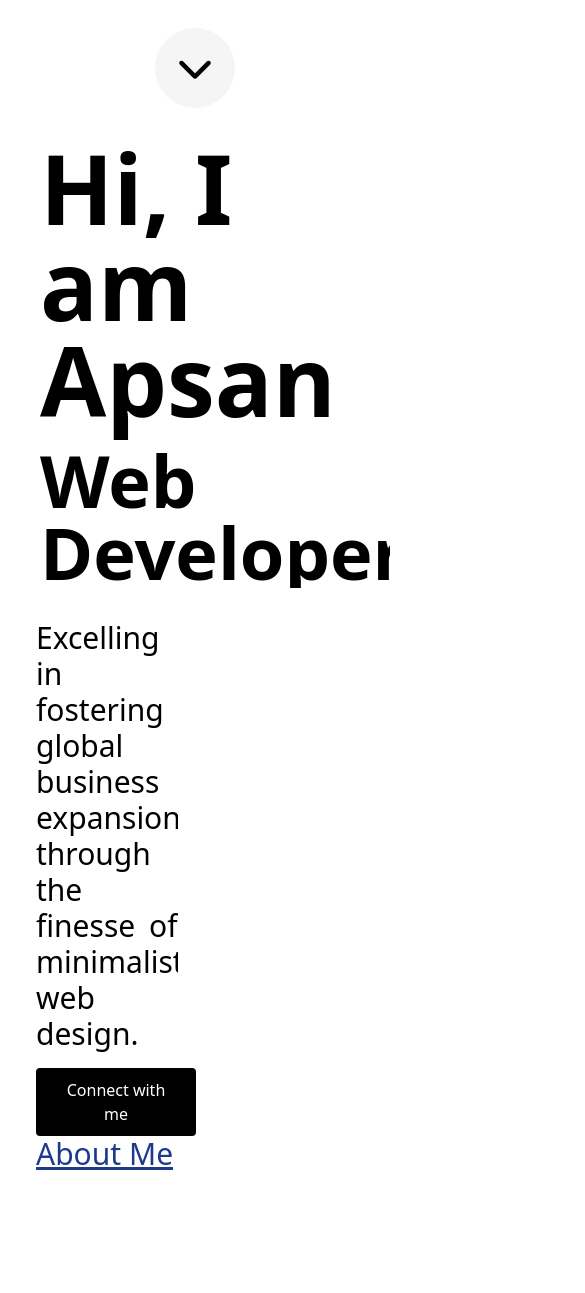
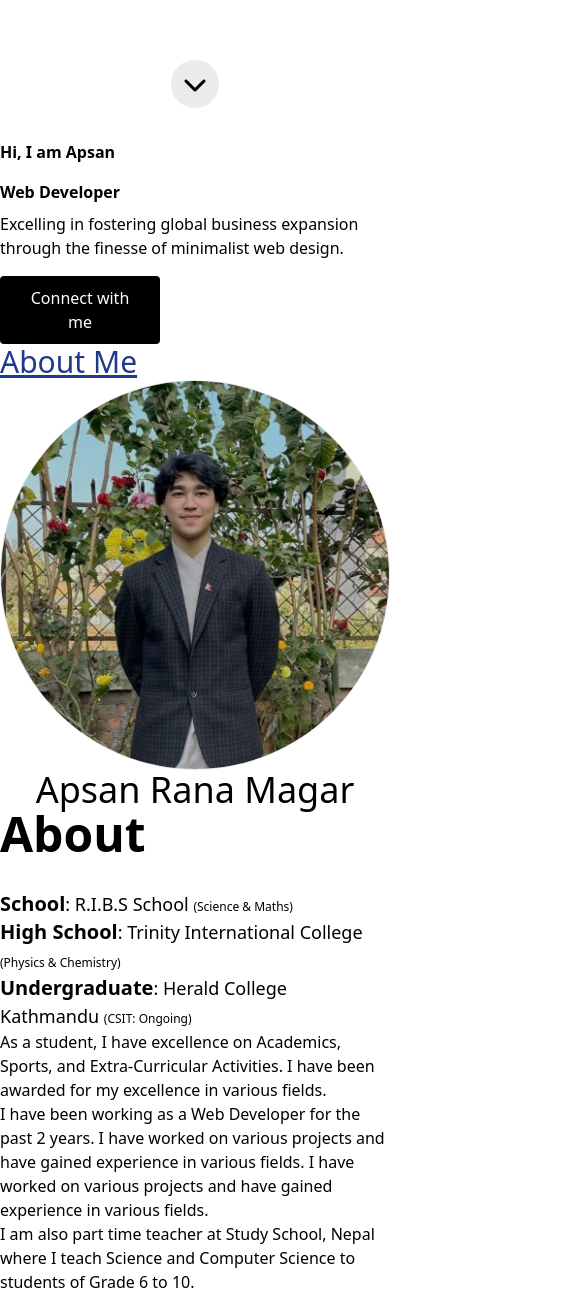
Before and after one commit to Apsan1/apsan1.github.io, a React (Vite) app: page / in a window 390 px wide. Shown: the part 704-1997 px from the top of the page, 585 px wide, since content can reach past the window. Built offline with nearby package versions, Linux system fonts and the light colour scheme.

Commit message:
Update⬆️: Added Responsiveness

```diff
--- a/package.json
+++ b/package.json
@@ -4,7 +4,7 @@
   "version": "0.0.0",
   "type": "module",
   "scripts": {
-    "dev": "vite",
+    "dev": "vite --host",
     "build": "vite build",
     "lint": "eslint . --ext js,jsx --report-unused-disable-directives --max-warnings 0",
     "preview": "vite preview"
--- a/src/components/aboutme.jsx
+++ b/src/components/aboutme.jsx
@@ -4,16 +4,16 @@ import { Reveal } from "./utils/animations";
 const AboutMe = () => {
     return (
 
-        <div className="grid grid-cols-2 px-20 row-span-1 h-screen">
-                <div className="flex flex-col col-span-1 ">
+        <div className="14promax:mt-60 lg:mt-0 grid lg:grid-cols-2 lg:px-20 lg:row-span-1 lg:h-screen">
+                <div className="flex flex-col col-span-1 14promax:items-center">
                 <Reveal>
-                <img className="w-auto h-auto border rounded-full" src="/imgs/me.jpg" alt="My Profile Picture"/>
+                <img className="lg:w-auto lg:h-auto 14promax:h-80 border rounded-full" src="/imgs/me.jpg" alt="My Profile Picture"/>
                 </Reveal>
-                <h1 className="text-4xl font-normal text-center mr-60">Apsan Rana Magar</h1>
+                <h1 className="text-4xl font-normal text-center">Apsan Rana Magar</h1>
                 </div>
 
-                <div className="flex flex-col col-span-1 px-20 ">
-                <h1 className="text-5xl font-semibold">About</h1>
+                <div className="flex flex-col col-span-1 lg:px-20 14promax:px-2 14promax:py-2">
+                <h1 className="text-5xl font-semibold 14promax:text-center">About</h1>
                 <div className="text-lg mt-8">
                     {/* <ul>
                         <li className="text-2xl mt-3"><span className="font-semibold text-2xl">JavaScript:</span> React, Node, Vue, Angular</li>
@@ -32,7 +32,7 @@ const AboutMe = () => {
                 </div>
 
                 <Reveal>
-                <p className="text-normal font-normal mt-10">
+                <p className="text-normal font-normal lg:mt-10 14promax:mt-3">
                     As a student, I have excellence on Academics, Sports, and Extra-Curricular Activities.
                     I have been awarded for my excellence in various fields.
                     <br />
--- a/src/components/details.jsx
+++ b/src/components/details.jsx
@@ -5,12 +5,13 @@ import { Reveal, scrollDown } from "./utils/animations";
 const Details = () => {
     return (
         <>
+        <div className="lg:h-screen">
         <IntroTop />
-        <div className="grid grid-rows-3 gap-1">
-        <div className="flex flex-col col-span-1 pl-9 ">
-            <div className="mt-6" style={{width: "40%"}}>
+        <div className="grid grid-rows-1 gap-1">
+        <div className="flex flex-col col-span-1 lg:pl-9 14promax:pl-3 ">
+            <div className="lg:mt-6 14promax:mt-2 14promax:w-70 lg:w-40vw ">
             <Reveal>
-            <p className="text-3xl text-justify font-normal mt-2">
+            <p className="14promax:text-2xl 14promax:text-left lg:text-3xl lg:text-justify font-normal mt-2">
                 Excelling in fostering global business expansion through the finesse of minimalist web design.
             </p>
             </Reveal>
@@ -23,6 +24,7 @@ const Details = () => {
         </div>
 
         </div>
+        </div>
         </>
     );
 }
--- a/src/components/experience.jsx
+++ b/src/components/experience.jsx
@@ -4,11 +4,11 @@ import { Reveal, RevealLeft, FadeIn } from "./utils/animations";
 const ExperienceData = () => {
     return (
         <div className="desc">
-       <RevealLeft> <h1 className="text-8xl font-semibold text-left ml-10">EXPERIENCE</h1></RevealLeft>
+       <RevealLeft> <h1 className="lg:text-8xl 14promax:text-5xl font-semibold text-left lg:ml-10 14promax:ml-3">EXPERIENCE</h1></RevealLeft>
         <div className="h-screen" >
-        <Reveal><h2 className="text-6xl font-semibold text-left ml-10">Tutor</h2></Reveal>
-        <div className="grid grid-cols-2 gap-20 mt-10">
-        <FadeIn><img src="imgs/School.jpeg" alt="school" className="col-span-1 w-full h-auto rounded-lg ml-10" /></FadeIn>
+        <Reveal><h2 className="lg:text-6xl 14promax:text-4xl font-semibold text-left lg:ml-10 14promax:ml-3">Tutor</h2></Reveal>
+        <div className="grid lg:grid-cols-2 14promax:grid-rows-2 lg:gap-20 lg:mt-10 lg:ml-0 14promax:ml-3 items-center justify-center">
+        <FadeIn><img src="imgs/School.jpeg" alt="school" className="lg:col-span-1 14promax:row-span-1 14promax:ml-8 14promax:w-80vw lg:w-full h-auto rounded-lg lg:ml-10" /></FadeIn>
         <div className="col-span-1">
         <RevealLeft> <h1 className="text-4xl font-light">Teacher at </h1> </RevealLeft>
         <RevealLeft>  <h2 className="text-2xl font-bold">STUDY SCHOOL, NEPAL</h2> </RevealLeft>
@@ -18,7 +18,7 @@ const ExperienceData = () => {
                 I have been teaching students for the past 2 years.
                  I have taught the following subjects:
 
-                    <ul className="teachlist text-lg font-normal mx-4">
+                    <ul className="teachlist text-lg font-normal lg:mx-4">
                     <li> Science</li>
                     <li> Computer Science</li>
                     <li> OBTE</li>
--- a/src/components/home.jsx
+++ b/src/components/home.jsx
@@ -2,19 +2,18 @@ import React from "react";
 import { RevealLeft, scrollDown } from "./utils/animations";
 
 const Home = () => {
-
     return (
-        <div className="flex flex-col h-screen items-center justify-center">
-            <div className="container mx-auto flex-grow flex flex-col items-center justify-center"> {/* Centering text horizontally and vertically */}
+        <div className="lg:w-auto flex flex-col h-screen items-center justify-center">
+            <div className="container mx-auto flex-grow flex flex-col items-center justify-center">
                 <RevealLeft>
-                    <h1 className="animate-typing overflow-hidden whitespace-nowrap text-6xl text-center font-bold">
+                    <h1 className="14promax:text-3xl animate-typing overflow-hidden whitespace-nowrap lg:text-7xl md:text-6xl text-center font-bold">
                         Hello, I'm Glad You Visited
                     </h1>
                 </RevealLeft>
             </div>
             <div className="flex-shrink-0 mb-8">
-                <button onClick={scrollDown} className="scrollbtn w-20 h-20 rounded-full">
-                    <i className="fas fa-chevron-down text-4xl"></i>
+                <button onClick={scrollDown} className="14promax:mb-20 lg:mb-0 scrollbtn w-12 lg:w-20 h-12 lg:h-20 rounded-full">
+                    <i className="fas fa-chevron-down text-2xl lg:text-4xl"></i>
                 </button>
             </div>
         </div>
--- a/src/components/intro-top.jsx
+++ b/src/components/intro-top.jsx
@@ -4,9 +4,9 @@ import {Reveal} from "./utils/animations";
 export const IntroTop = () => {
     return (
         <>
-            <div className="ml-10">
-             <Reveal>  <h1 className="intro-name text-8xl font-bold mb-4">Hi, I am Apsan</h1></Reveal>
-             <Reveal>  <h2 className="intro-subject text-7xl font-bold">Web Developer</h2> </Reveal>
+            <div className=" lg:mt-20 lg:ml-10 14promax:ml-3">
+             <Reveal>  <h1 className="14promax:text-7xl intro-name lg:text-8xl font-bold mb-4">Hi, I am Apsan</h1></Reveal>
+             <Reveal>  <h2 className="14promax:text-5xl intro-subject lg:text-7xl font-bold">Web Developer</h2> </Reveal>
             </div>
         </>
     );
@@ -17,8 +17,8 @@ export const IntroTop = () => {
 export const OutroBottom = () => {
     return (
         <>
-        <h1 className="text-8xl font-bold mb-4">Apsan</h1>
-        <h2 className="text-7xl font-bold">Web Developer</h2>
+        <h1 className="lg:text-8xl 14promax:text-6xl font-bold mb-4">Apsan</h1>
+        <h2 className="lg:text-7xl 14promax:text-5xl font-bold">Web Developer</h2>
         </>
     );
 }
--- a/src/components/projects.jsx
+++ b/src/components/projects.jsx
@@ -27,24 +27,24 @@ function openLink(link) {
 const Projects = () => {
     return (
     <>
-<div className="project grid-rows-1 grid-cols-1 gap-4">
-<RevealLeft><h2 className="text-6xl font-semibold text-left ml-10">PROJECTS</h2></RevealLeft>
+<div className="project grid-rows-1 grid-cols-1 lg:gap-4">
+<RevealLeft><h2 className="lg:text-6xl 14promax:text-5xl font-semibold text-left lg:ml-10 14promax:ml-3">PROJECTS</h2></RevealLeft>
     {ProjectsData.map((project, index) => (
 
-       <div key={index} className="flex flex-col mt-10 h-screen relative">
+       <div key={index} className="flex flex-col mt-10 lg:h-screen relative">
   <div className="image flex flex-col justify-center items-center overflow-hidden ">
-     <img className="border-2 rounded-lg transition-transform duration-300 transform hover:scale-120" style={{ width: "70%"}} src={project.img} alt="Project 1" />
+     <img className="border-2 rounded-lg transition-transform duration-300 transform hover:scale-120 lg:w-70vw 14promax:w-85vw" src={project.img} alt="Project 1" />
 
                 <div className="absolute inset-0 bg-white bg-opacity-30 flex justify-center items-center opacity-0 hover:opacity-100 transition-opacity duration-300">
-                <button onClick={() => openLink(project.link)} className="w-40 h-40 rounded-full bg-white hover:bg-gray-100 hover:text-black text-black font-normal py-2 px-4 rounded mt-4 border-1 border-black">
+                <button onClick={() => openLink(project.link)} className="lg:text-base 14promax:text-xs lg:w-40 lg:h-40 14promax:w-20 14promax:h-20 rounded-full bg-white hover:bg-gray-100 lg:hover:text-black lg:text-black 14promax:text-gray-400 font-normal lg:py-2 lg:px-4 rounded lg:mt-4 14promax:mb-20 border-1 border-black">
                         View Webpage
                     </button>
                 </div>
 
-            <div className="flex flex-row gap-80">
-                <p className="text-2xl font-normal text-left mt-4">{project.company}</p>
-                <p className="text-2xl font-normal text-center mt-4">{project.title}</p>
-                <p className="text-1xl font-normal text-right mt-4">({project.Date})</p>
+            <div className="flex flex-row lg:gap-80 14promax:gap-5 mt-4">
+                <p className="lg:text-2xl 14promax:text-1xl font-normal text-left">{project.company}</p>
+                <p className="lg:text-2xl 14promax:text-1xl font-normal text-center">{project.title}</p>
+                <p className="lg:text-1xl 14promax:text-xs  font-normal text-right">({project.Date})</p>
             </div></div>
 
         </div>
--- a/src/components/quote.jsx
+++ b/src/components/quote.jsx
@@ -4,8 +4,8 @@ import { RevealLeft } from './utils/animations';
 
 export const Quote1 = () => {
     return (
-        <div className=" h-screen flex flex-col justify-center items-center">
-        <div className="text-4xl font-normal text-center" style={{ width: "50%" }}>
+        <div className="14promax:mt-0 lg:mt-0 h-screen flex flex-col justify-center items-center">
+        <div className="14promax:text-2xl lg:text-4xl font-normal text-center lg:w-50vw 14promax:w-70vw">
           <RevealLeft>
              <p className="text-left">
                 Elevating businesses with minimalist sophistication, I specialize in crafting
@@ -27,8 +27,8 @@ export const Quote2 = () => {
 
     return (
         <>
-       <RevealLeft> <div className="h-screen flex flex-col justify-center items-center">
-            <div className="text-4xl font-normal text-center" style={{ width: "50%" }}>
+       <RevealLeft> <div className="lg:h-screen lg:mt-0  14promax:mt-40 flex flex-col justify-center items-center">
+            <div className="lg:text-4xl 14promax:text-2xl font-normal text-center lg:w-50vw 14promax:w-70vw">
                 <p className="text-left">
                     Ready to elevate your brand into the calming realm of minimalist design and increase your global reach?
                     <br /><br />
--- a/tailwind.config.js
+++ b/tailwind.config.js
@@ -6,6 +6,23 @@ export default {
   ],
   theme: {
     extend: {
+      width: {
+        "40": "10rem",
+        "40vw": "40vw",
+        "50": "12.5rem",
+        "50vw": "50vw",
+        "70": "17.5rem",
+        "80": "20rem",
+        "60": "15rem",
+        "60vw": "60vw",
+        "70vw": "70vw",
+        "80vw": "80vw",
+        "85vw": "85vw"
+      },
+      screens: {
+        "2xl": "1536px",
+        "14promax": "430px",
+      },
       keyframes: {
         typing: {
           "0%": {
```
